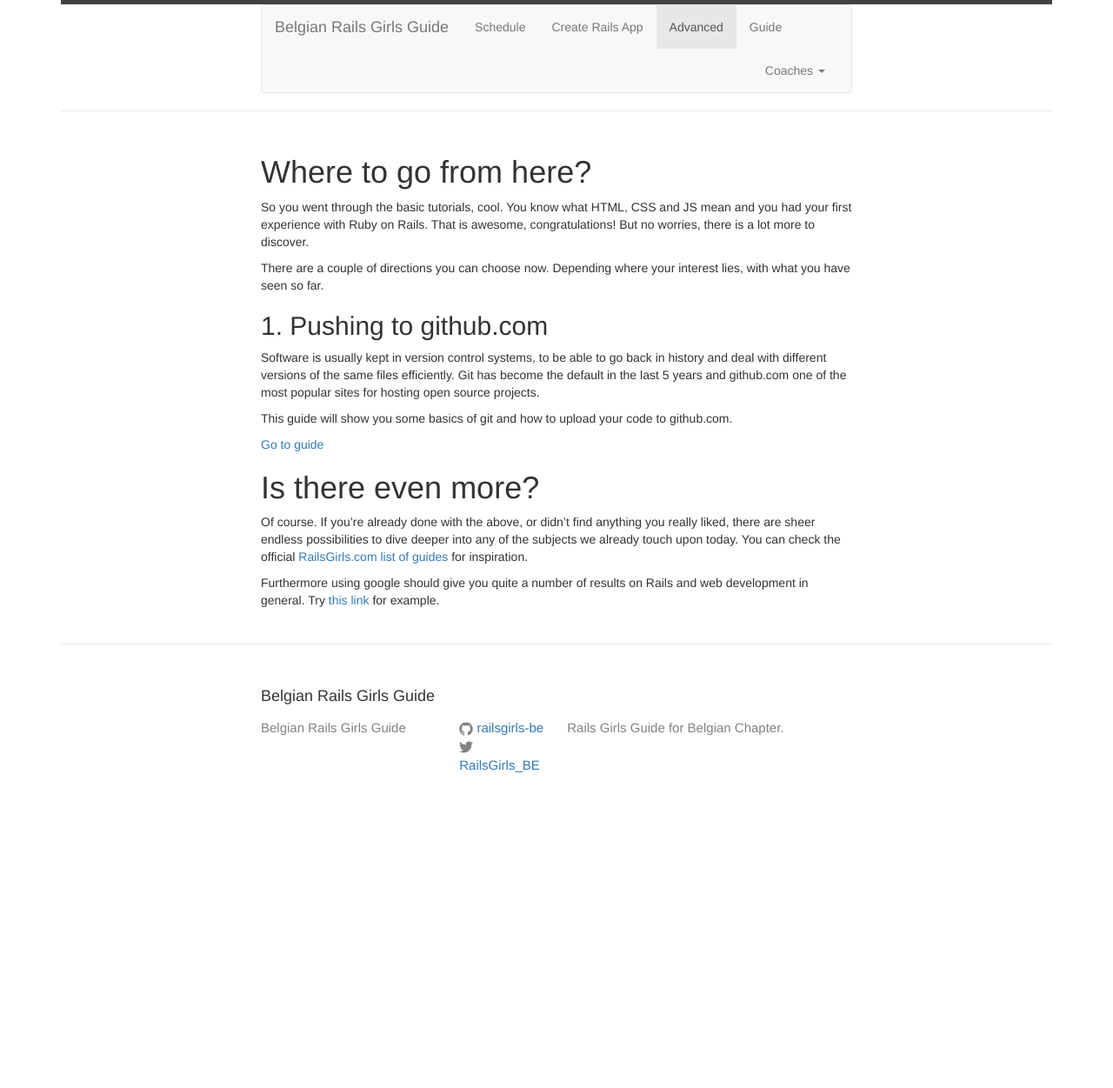
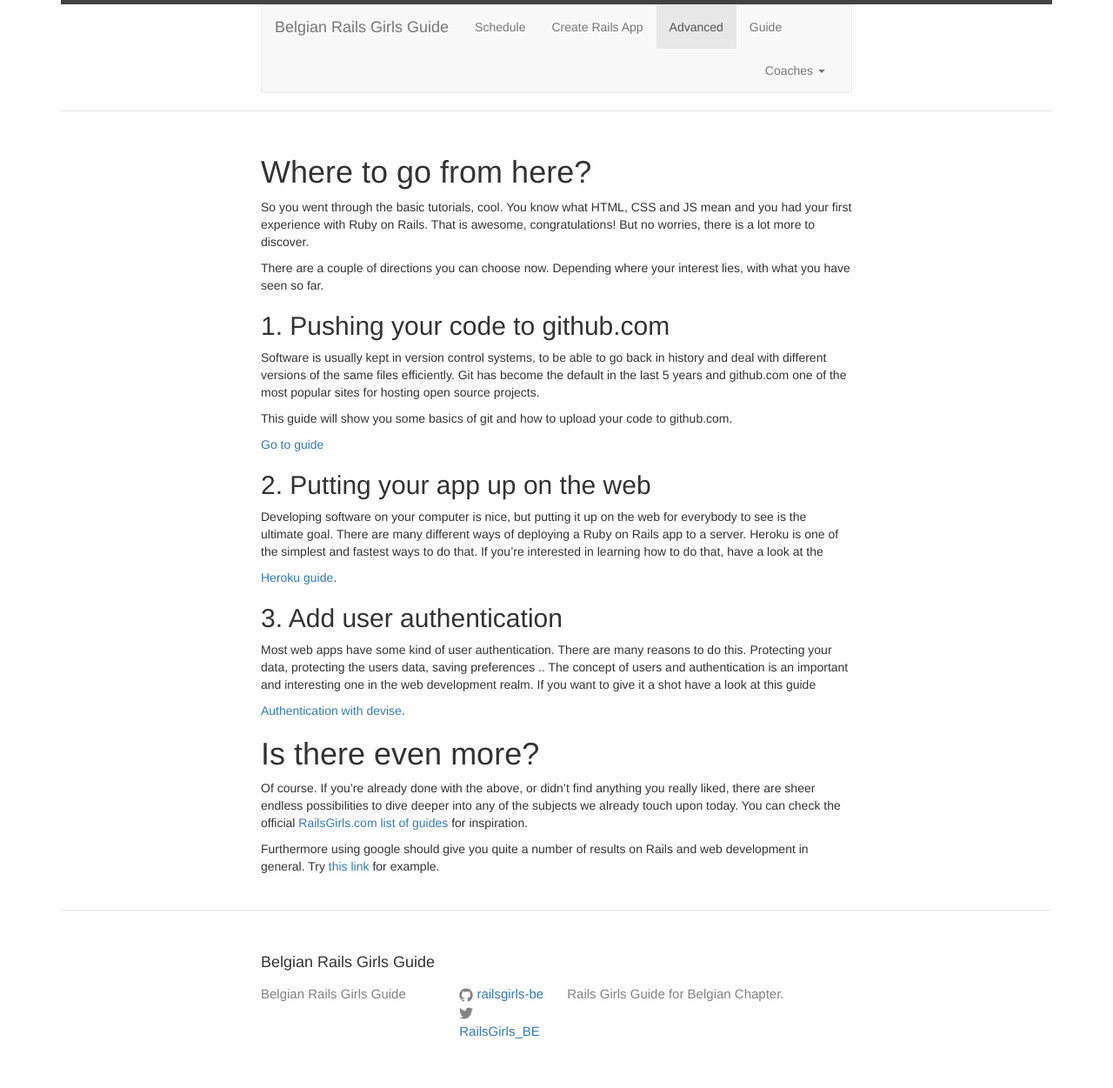
Before and after one commit to brug-be/railsgirls_guide, a Jekyll site: the page built from advanced_topics.md, in a window 1280 px wide. Shown: the whole page at 87% size. Built offline with Jekyll 4.4.1, drawn with Linux system fonts in a browser that asks for light colours; nearby versions of some CDN libraries; before the commit the page ends 945 px from its top, so only the background shows below that.

Commit message:
Add two more advanced topics for further reading.

```diff
--- a/advanced_topics.md
+++ b/advanced_topics.md
@@ -10,7 +10,7 @@
 
 There are a couple of directions you can choose now. Depending where your interest lies, with what you have seen so far.
 
-## 1. Pushing to github.com
+## 1. Pushing your code to github.com
 
 Software is usually kept in version control systems, to be able to go back in history and deal with different versions of the same files efficiently. Git has become the default in the last 5 years and github.com one of the most popular sites for hosting open source projects.
 
@@ -18,6 +18,19 @@
 
 [Go to guide](http://guides.railsgirls.com/github/)
 
+## 2. Putting your app up on the web
+
+Developing software on your computer is nice, but putting it up on the web for everybody to see is the ultimate goal. There are many different ways of deploying a Ruby on Rails app to a server. Heroku is one of the simplest and fastest ways to do that. If you're interested in learning how to do that, have a look at the
+
+[Heroku guide](http://guides.railsgirls.com/heroku).
+
+
+## 3. Add user authentication
+
+Most web apps have some kind of user authentication. There are many reasons to do this. Protecting your data, protecting the users data, saving preferences .. The concept of users and authentication is an important and interesting one in the web development realm. If you want to give it a shot have a look at this guide
+
+[Authentication with devise](http://guides.railsgirls.com/devise/).
+
 # Is there even more?
 
 Of course. If you're already done with the above, or didn't find anything you really liked, there are sheer endless possibilities to dive deeper into any of the subjects we already touch upon today. You can check the official [RailsGirls.com list of guides](http://guides.railsgirls.com) for inspiration.
```
